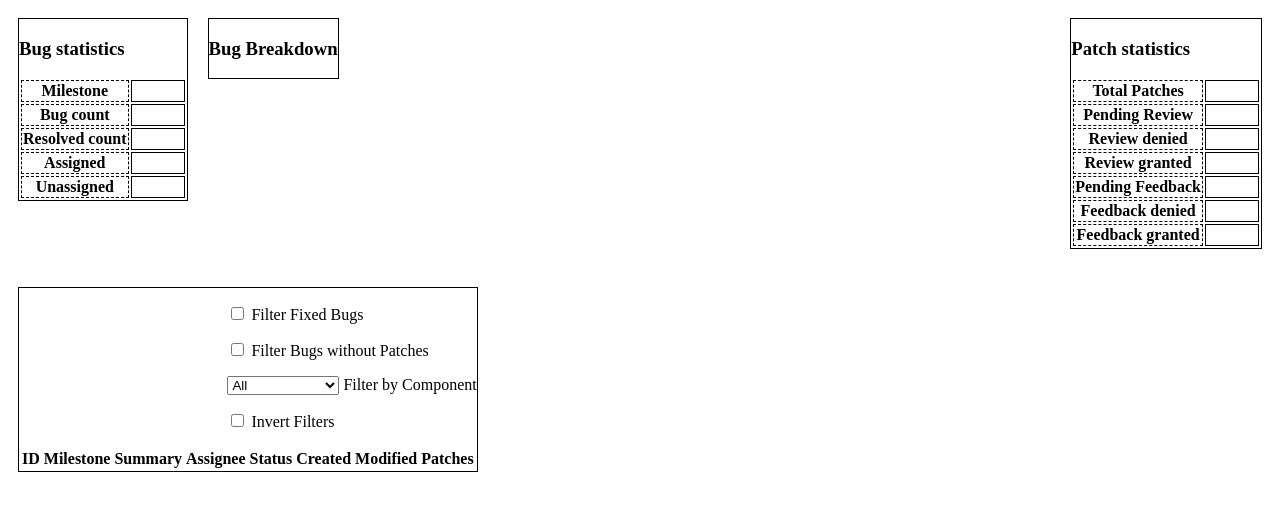
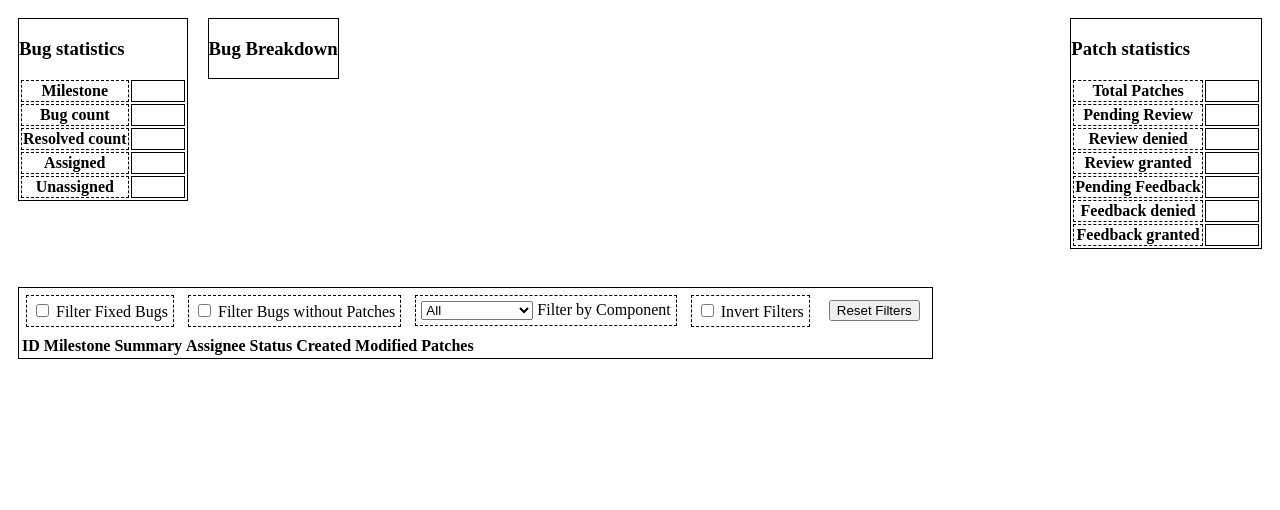
Before and after one commit to KWierso/Jetpack-Bugzilla-Organizer, a website: page data/testpage2.html in a window 1280 px wide. Drawn offline with Linux system fonts and the light colour scheme.

Commit message:
Add ability to reset filters.

```diff
--- a/data/testpage2.html
+++ b/data/testpage2.html
@@ -1,6 +1,15 @@
 <html>
     <head>
         <style>
+          div.filterparent > p {
+              float:left;
+              padding: 5px;
+              margin: 7px;
+          }
+          div.filterparent > p:not(:last-child) {
+              border:1px dashed #000000;
+          }
+
           #bugtable:not([invert])[filterPatch] tbody tr:not([hasCurrentPatch]) {
               display:none;
           }
@@ -125,9 +134,6 @@
               -moz-transform: scale(0.5) rotate(180deg);
           }
 
-          .filterparent {
-              float:right;
-          }
           #bugtable {
               clear: both;
           }
@@ -226,6 +232,9 @@
                 <input id="invertFilter" type="checkbox"/>
                 <label>Invert Filters</label>
               </p>
+              <p>
+                <input id="resetFilter" type="button" value="Reset Filters"/>
+              </p>
             </div>
             <table id="bugtable">
               <thead>
```
